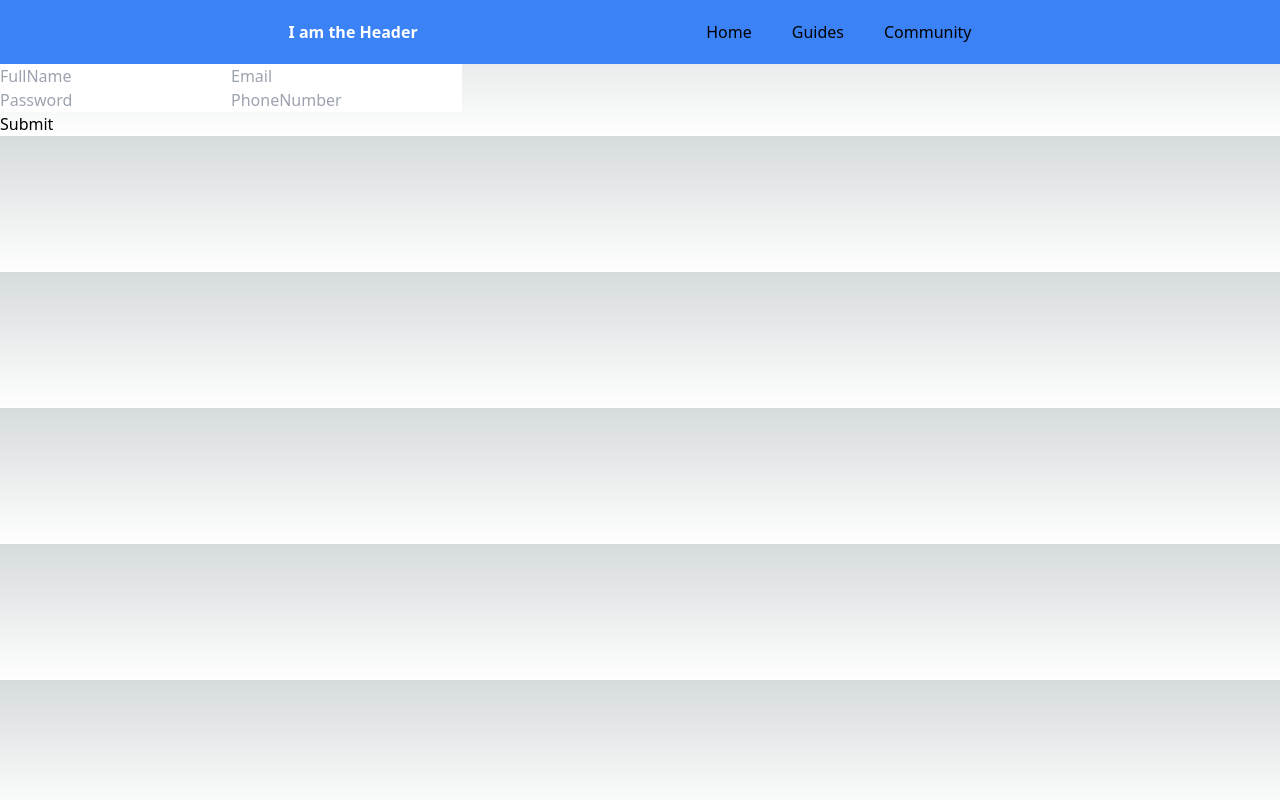
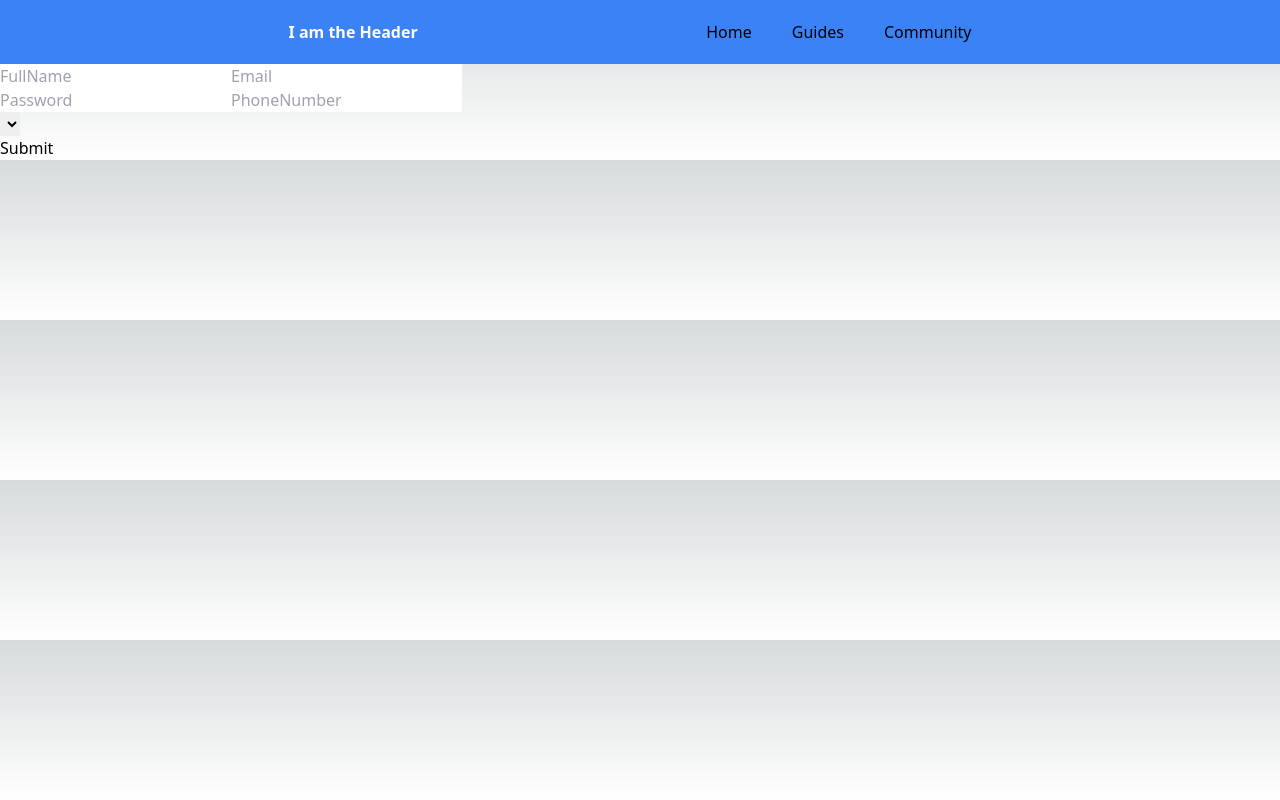
Before and after one commit to ntijoh-linus-eriksson/Opera-bot-training, a Next.js app in the folder opera-next/: page /register in a window 1280 px wide. Built offline with nearby package versions, Linux system fonts and the light colour scheme.

Commit message:
partially done

```diff
--- a/opera-next/app/register/page.tsx
+++ b/opera-next/app/register/page.tsx
@@ -1,46 +1,42 @@
 "use client"
 
 import React, { useState } from 'react'
+import { Prisma } from '@prisma/client'
+import { fetcher } from "../../utils/fetcher"
+import prisma from "../../lib/prisma"
 
-const Register = () => {
+export async function getServerSideProps() {
+  const users: Prisma.UserUncheckedCreateInput[] = await prisma.user.findMany()
+  return {
+    props: { initial: users }
+  }
+}
 
-    const [users, setUsers] = useState([
-    {
-      name: "Jonas Eriksson",
-      email: "Jonas@eriksson.com",
-      password: "123",
-      phoneNumber: "0723654"
-    },
-    {
-      name: "Japp Eriksson",
-      email: "japp@eriksson.com",
-      password: "321",
-      phoneNumber: "0725654"
-    },
-    {
-      name: "Stefan Eriksson",
-      email: "Stefan@eriksson.com",
-      password: "iskor",
-      phoneNumber: "072543684"
-    }
-  ])
+const Register = ({ initialUsers }) => {
 
-  const submitForm = (event: React.FormEvent<HTMLFormElement>, name : string, email : string, password : string, phoneNumber : string) => {
-    event.preventDefault()
-    setUsers([...users, {name, email, password, phoneNumber}])
-  }
-
-    const [fullName, setFullName] = useState('');
-    const [email, setEmail] = useState('');
-    const [password, setPassword] = useState('');
-    const [phoneNumber, setPhoneNumber] = useState('');
-
-    console.log(users)
-
+  const [users, setUsers] = useState<Prisma.UserUncheckedCreateInput[]>(initialUsers)
+  const [fullName, setFullName] = useState('');
+  const [email, setEmail] = useState('');
+  const [password, setPassword] = useState('');
+  const [phoneNumber, setPhoneNumber] = useState('');
+  const [role, setRole] = useState('')
 
     return (
       <div className="container">
-        <form onSubmit={(e) => submitForm(e, fullName, email, password, phoneNumber)}>
+        <form
+          onSubmit={async (e) => {
+            const body: Prisma.UserCreateInput = {
+              e, fullName, email, password, phoneNumber}
+
+            await fetcher("/api/create", { user : body})
+            await setUsers([...users, body])
+            setFullName("")
+            setEmail("")
+            setPassword("")
+            setPhoneNumber("")
+            setRole("")
+          }}
+        >
           <input
             value={fullName}
             onChange={(e) => setFullName(e.target.value)}
@@ -71,6 +67,28 @@ const Register = () => {
             className="input"
           />
           <br />
+          <select
+            placeholder="Role"
+            className="input"
+            onChange={(e) => setRole(e.target.value)}
+          >
+            <option
+              placeholder="Admin"
+              value={role}
+              className="option"
+            />
+            <option
+              placeholder="User"
+              value={role}
+              className="option"
+            />
+            <option
+              placeholder="Developer"
+              value={role}
+              className="option"
+            />
+          </select>
+          <br />
           <button type="submit" className="btn">Submit</button>
         </form>
       </div>
--- /dev/null
+++ b/opera-next/lib/prisma.ts
@@ -0,0 +1,17 @@
+import { PrismaClient } from '@prisma/client';
+
+let prisma: PrismaClient;
+
+if (process.env.NODE_ENV === "production") {
+  prisma = new PrismaClient();
+} else {
+  let globalWithPrisma = global as typeof globalThis & {
+    prisma: PrismaClient;
+  };
+  if (!globalWithPrisma.prisma) {
+    globalWithPrisma.prisma = new PrismaClient();
+  }
+  prisma = globalWithPrisma.prisma;
+}
+
+export default prisma;
--- /dev/null
+++ b/opera-next/pages/api/createUser.ts
@@ -0,0 +1,18 @@
+import { NextApiRequest, NextApiResponse } from "next"
+import prisma from "../../lib/prisma"
+
+export default async function getAllGuides(req: NextApiRequest, res: NextApiResponse) {
+    if (req.method !== 'POST') {
+        res.status(405).json({message: "Method not allowed"})
+    }
+
+    try {
+        const { user } = req.body
+        const savedUser = await prisma.user.create({
+            data:user
+        })
+        res.status(200).json(savedUser)
+    }   catch (error) {
+        res.status(400).json({ message: 'something went wrong'})
+    }
+}
--- /dev/null
+++ b/opera-next/utils/fetcher.tsx
@@ -0,0 +1,13 @@
+import { Url } from "url"
+
+export const fetcher = (url : string, data : JSON) =>
+    fetch(window.location.origin + url, {
+        method: data ? "POST" : "GET",
+        credentials: "include",
+        headers: {
+            "Content-Type": "application/json",
+        },
+        body: JSON.stringify(data),
+    }).then((r) => {
+        return r.json()
+    })
```
